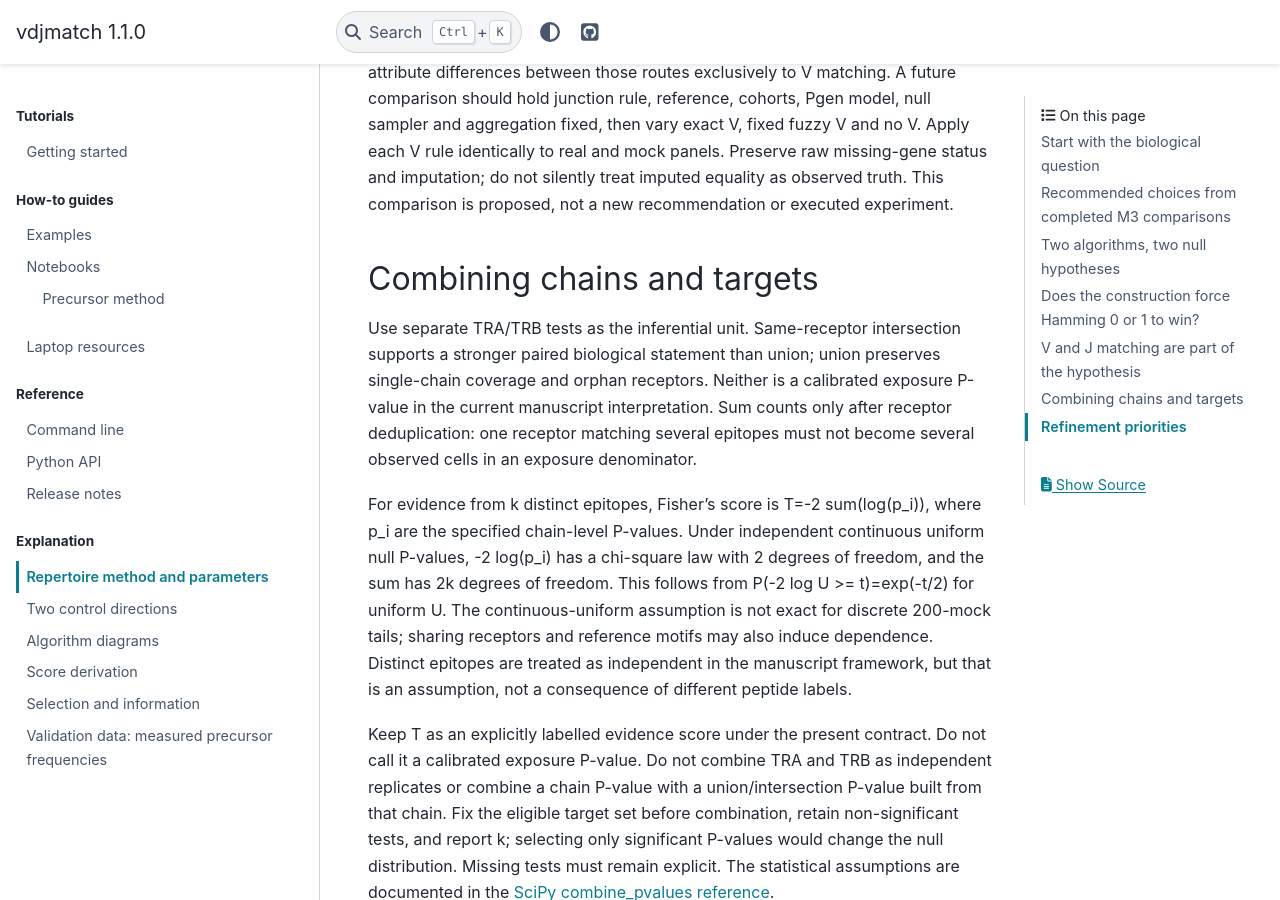
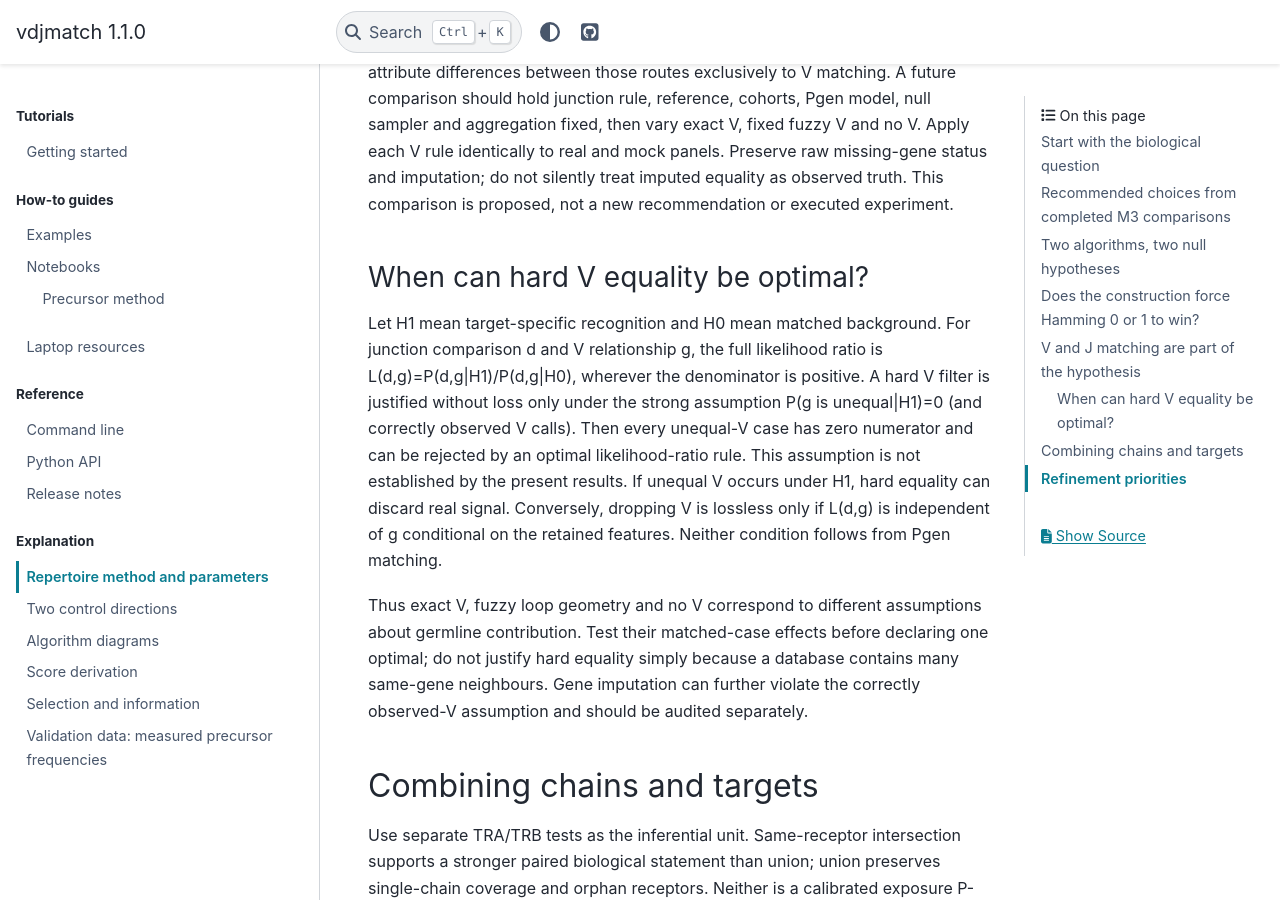
Before and after one commit to antigenomics/vdjmatch, a Sphinx documentation site: the page built from docs/repertoire-method.rst, in a window 1280 px wide and 900 px high, scrolled down 3148 px. Built offline with Sphinx 7.4.7 and the PyData theme 0.15.4, drawn with Linux system fonts in a browser that asks for light colours; pages that are not in the unit, such as notebooks, are missing from menus.

Commit message:
State conditions for lossless V matching restrictions

```diff
--- a/docs/repertoire-method.rst
+++ b/docs/repertoire-method.rst
@@ -119,6 +119,26 @@ Apply each V rule identically to real and mock panels. Preserve raw missing-gene
 status and imputation; do not silently treat imputed equality as observed truth.
 This comparison is proposed, not a new recommendation or executed experiment.
 
+When can hard V equality be optimal?
+~~~~~~~~~~~~~~~~~~~~~~~~~~~~~~~~~~~~
+
+Let H1 mean target-specific recognition and H0 mean matched background. For
+junction comparison d and V relationship g, the full likelihood ratio is
+L(d,g)=P(d,g|H1)/P(d,g|H0), wherever the denominator is positive. A hard V
+filter is justified without loss only under the strong assumption
+P(g is unequal|H1)=0 (and correctly observed V calls). Then every unequal-V
+case has zero numerator and can be rejected by an optimal likelihood-ratio
+rule. This assumption is not established by the present results. If unequal V
+occurs under H1, hard equality can discard real signal. Conversely, dropping V
+is lossless only if L(d,g) is independent of g conditional on the retained
+features. Neither condition follows from Pgen matching.
+
+Thus exact V, fuzzy loop geometry and no V correspond to different assumptions
+about germline contribution. Test their matched-case effects before declaring
+one optimal; do not justify hard equality simply because a database contains
+many same-gene neighbours. Gene imputation can further violate the correctly
+observed-V assumption and should be audited separately.
+
 Combining chains and targets
 ----------------------------
 
```
